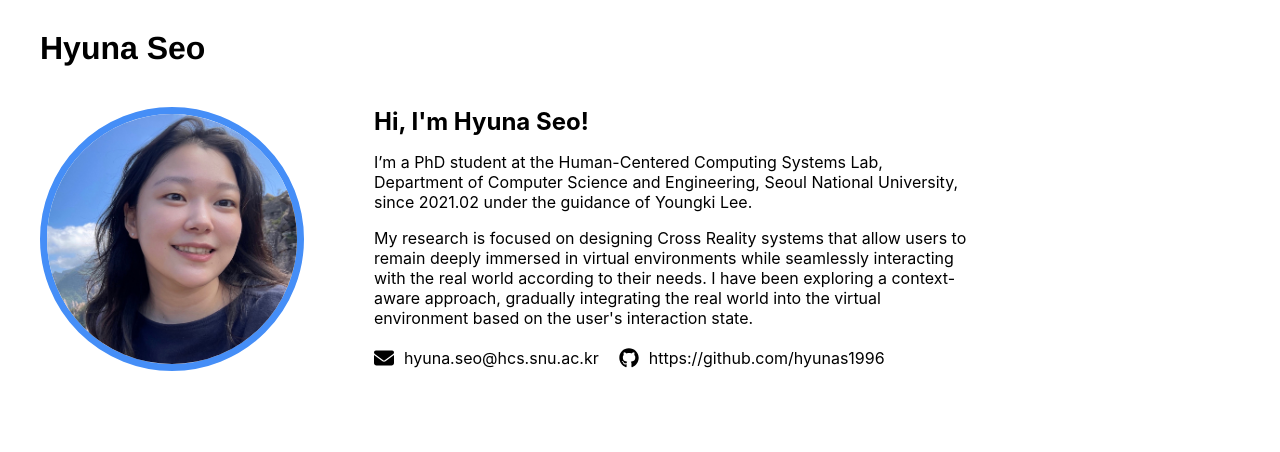
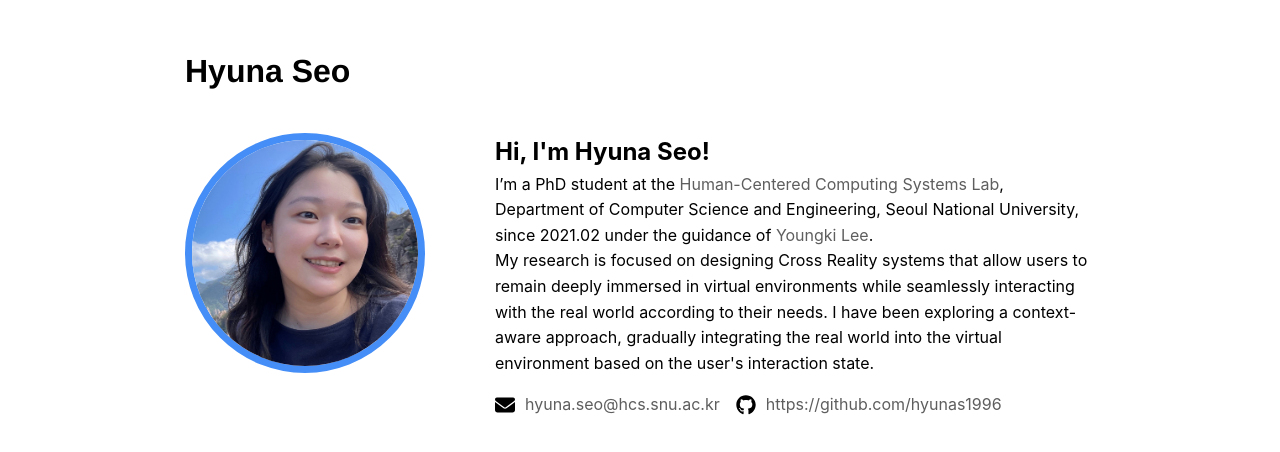
Before and after one commit to hyunaseo/hyunaseo.github.io, a React (Create React App) app: page / in a window 1280 px wide. Shown: the top 452 px of the page. Built offline with nearby package versions, Linux system fonts and the light colour scheme.

Commit message:
Update the title alignment

```diff
--- a/package.json
+++ b/package.json
@@ -15,7 +15,8 @@
     "react": "^18.3.1",
     "react-dom": "^18.3.1",
     "react-scripts": "5.0.1",
-    "web-vitals": "^2.1.4"
+    "web-vitals": "^2.1.4",
+    "yarn": "^1.22.22"
   },
   "scripts": {
     "start": "react-scripts start",
--- a/src/App.css
+++ b/src/App.css
@@ -1,34 +1,50 @@
+:root {
+  --font-size-base: 1rem;
+  --spacing-base: 1rem;
+}
+
+* {
+  box-sizing: border-box;
+  margin: 0;
+  padding: 0;
+}
+
+body {
+  font-size: var(--font-size-base);
+  padding: var(--spacing-base);
+  line-height: 1.6;
+  background-color: white;
+}
+
 .App {
   display: flex;
   flex-direction: column;
-  /* justify-content: center; */
   align-items: center;
-  background-color: white; /* 전체 배경 색상 흰색 */
-  min-height: 100vh; /* 화면 전체 높이 사용 */
-  padding: 0 20px;
+  min-height: 100vh;
+  padding: 0 5%;
 }
 
 .App-header {
   display: flex;
-  flex-direction: column; /* 플렉스 방향을 열로 설정 */
-  align-items: flex-start; /* 왼쪽 정렬 */
+  flex-direction: column;
+  align-items: flex-start;
   width: 100%;
-  max-width: 1200px; /* 최대 너비 설정 */
-  margin-bottom: 20px; /* 아래 여백 추가 */
-  padding-top: 30px;
+  max-width: 75rem; /* 최대 너비 1200px */
+  margin-bottom: var(--spacing-base);
+  padding-top: 1.875rem; /* 상단 여백 30px */
 }
 
 .site-title {
   font-size: 2rem;
-  color: black; /* 텍스트 색상 검정 */
+  color: black;
   text-decoration: none;
-  font-family: 'Helvetica', sans-serif; /* 폰트 설정 */
-  font-weight: bold; /* 볼드체 설정 */
+  font-family: 'Helvetica', sans-serif;
+  font-weight: bold;
 }
 
 .site-title:hover {
   text-decoration: underline;
-  text-decoration-color: #458EF7; /* 호버 시 밑줄 색상 #458EF7 */
+  text-decoration-color: #458EF7;
 }
 
 main {
@@ -36,36 +52,42 @@ main {
   justify-content: center;
   align-items: flex-start;
   width: 100%;
-  max-width: 1200px;
-  text-align: left; /* 텍스트 왼쪽 정렬 */
+  max-width: 75rem; /* 최대 너비 1200px */
+  text-align: left;
 }
 
+.wrapper {
+  display: flex;
+  justify-content: center;
+  align-items: center;
+  flex-direction: column;
+}
 
 .profile-container {
   display: flex;
   align-items: flex-start;
-  margin-top: 20px;
-  width: 100%;
+  justify-content: center;
+  margin-top: 1.25rem; /* 20px */
+  width: fit-content;
 }
 
 .profile-pic {
-  width: 250px; /* 원하는 크기로 조정 */
-  height: 250px; /* 원하는 크기로 조정 */
-  border-radius: 80%; /* 원형으로 만들기 */
-  border: 7px solid #458EF7; /* 파란색 테두리 추가 */
-  margin-right: 70px; /* 사진과 설명 사이 여백 추가 */
+  width: 15rem; /* 240px */
+  height: 15rem; /* 240px */
+  border-radius: 50%;
+  border: 0.4375rem solid #458EF7; /* 7px */
+  margin-right: 4.375rem; /* 70px */
 }
-
 
 .profile-description {
   flex: 1;
-  max-width: 600px; /* 설명의 최대 너비 설정 */
+  max-width: 37.5rem; /* 600px */
 }
 
 .profile-description h1 {
-  font-size: 1.5rem; /* 원하는 크기로 조정 */
-  color: black;  /* 텍스트 색상 검정 */
-  margin-top: 0; /* 위쪽 여백 제거 */
+  font-size: 1.5rem;
+  color: black;
+  margin-top: 0;
 }
 
 .profile-description p {
@@ -74,24 +96,24 @@ main {
 }
 
 .profile-description a {
-  color: black; /* 링크 색상 검정 */
+  color: #5E5E5E;
   text-decoration: none;
 }
 
 .profile-description a:hover {
   text-decoration: underline;
-  text-decoration-color: #458EF7; /* 호버 시 밑줄 색상 #458EF7 */
+  text-decoration-color: #458EF7;
 }
 
 .contact-info {
   display: flex;
-  margin-top: 20px;
+  margin-top: var(--spacing-base);
 }
 
 .contact-item {
   display: flex;
   align-items: center;
-  margin-right: 20px;
+  margin-right: var(--spacing-base);
 }
 
 .contact-item:last-child {
@@ -99,33 +121,34 @@ main {
 }
 
 .contact-icon {
-  width: 20px; /* 아이콘의 크기 조정 */
-  height: 20px; /* 아이콘의 크기 조정 */
-  margin-right: 10px;
+  width: 1.25rem; /* 20px */
+  height: 1.25rem; /* 20px */
+  margin-right: 0.625rem; /* 10px */
 }
 
 /* 반응형 디자인 추가 */
-@media (max-width: 768px) {
-  .App-header, main {
-    align-items: center; /* 중앙 정렬 */
-    text-align: center; /* 텍스트 중앙 정렬 */
+@media (max-width: 48rem) {
+  .App-header,
+  main {
+    align-items: center;
+    text-align: center;
   }
 
   .profile-container {
-    flex-direction: column; /* 열 방향으로 변경 */
-    align-items: center; /* 중앙 정렬 */
+    flex-direction: column;
+    align-items: center;
   }
 
   .profile-pic {
-    margin-right: 0; /* 오른쪽 여백 제거 */
-    margin-bottom: 20px; /* 아래 여백 추가 */
+    margin-right: 0;
+    margin-bottom: var(--spacing-base);
   }
 
   .profile-description {
-    max-width: 100%; /* 최대 너비 100% */
+    max-width: 100%;
   }
 
   .contact-info {
-    justify-content: center; /* 중앙 정렬 */
+    justify-content: center;
   }
 }
--- a/src/App.js
+++ b/src/App.js
@@ -7,6 +7,7 @@ import { faGithub } from '@fortawesome/free-brands-svg-icons';
 function App() {
   return (
     <div className="App">
+      <div className='wrapper'>
         <header className="App-header">
           <nav>
             <a href="/" className="site-title">Hyuna Seo</a>
@@ -37,6 +38,7 @@ function App() {
           </div>
         </main>
       </div>
+    </div>
   );
 }
 
```
Also changed, not shown: 1 other file (tests, documents, lock files or other folders). Lines whose indentation alone changed are shown as unchanged.
